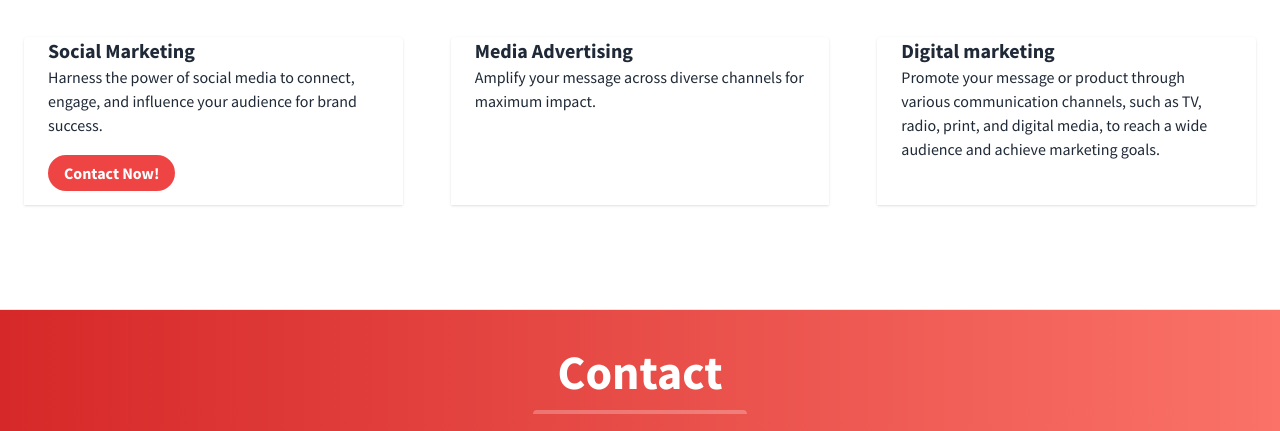
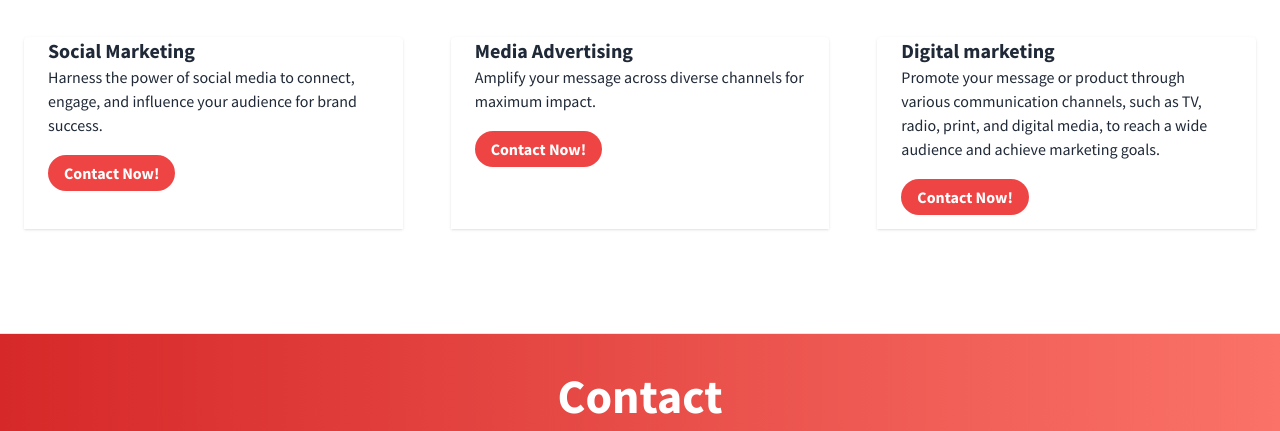
Before and after one commit to Sloffcraft/skillcraft, a plain HTML site: page index.html in a window 1280 px wide. Shown: the part 1365-1796 px from the top of the page. Drawn offline with nearby package versions, Linux system fonts and the light colour scheme.

Commit message:
Update index.html
added buttons for contact us

```diff
--- a/index.html
+++ b/index.html
@@ -189,6 +189,9 @@
                     </div>
                     <p class="text-gray-800 text-base px-6 mb-5">
                          Amplify your message across diverse channels for maximum impact.
+                        <br>
+                        <br>
+                        <a id="contact-now" href="https://forms.gle/U47ZincTZENEAMdM8" class="bg-red-500 hover:bg-red-700 text-white font-bold py-2 px-4 rounded-full"> Contact Now! </a>
                     </p>
                 </div>
             </div>
@@ -199,6 +202,9 @@
                     </div>
                     <p class="text-gray-800 text-base px-6 mb-5">
                         Promote your message or product through various communication channels, such as TV, radio, print, and digital media, to reach a wide audience and achieve marketing goals.
+                        <br>
+                        <br>
+                        <a id="contact-now" href="https://forms.gle/U47ZincTZENEAMdM8" class="bg-red-500 hover:bg-red-700 text-white font-bold py-2 px-4 rounded-full"> Contact Now! </a>
                     </p>
                 </div>
             </div>
```
